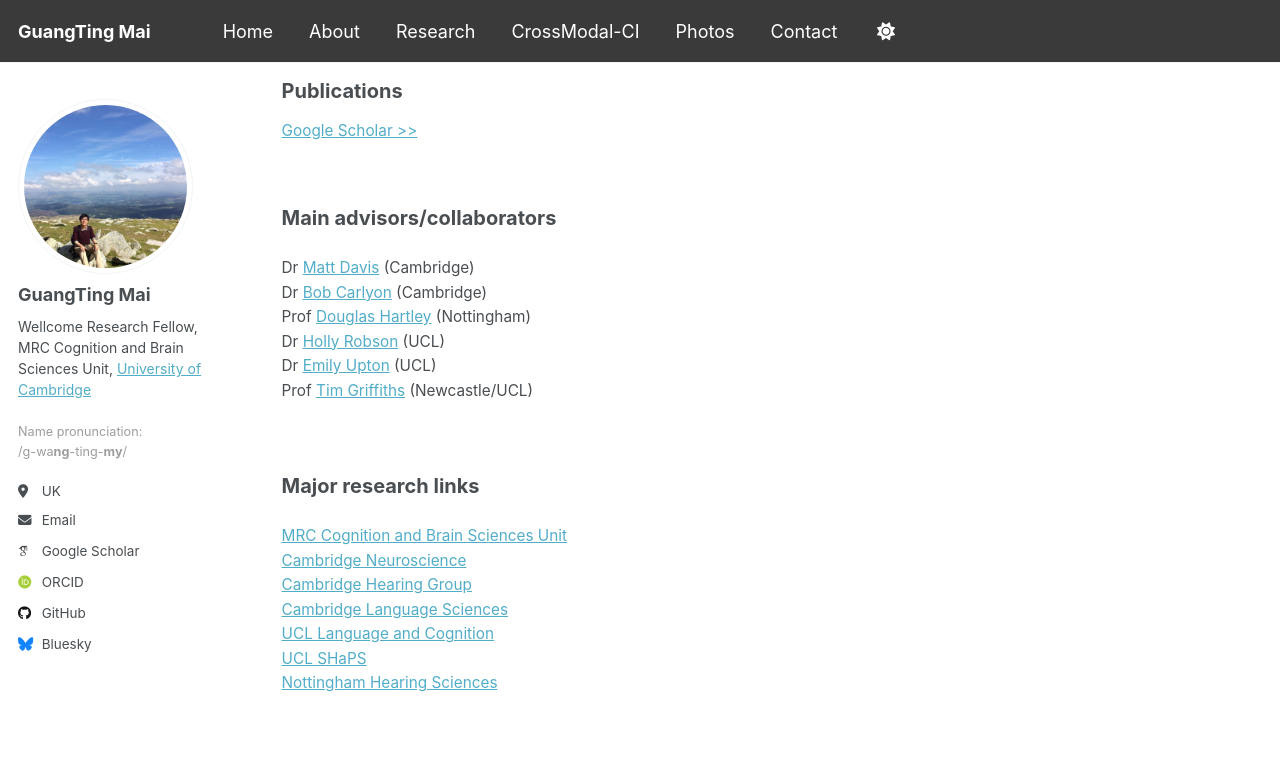
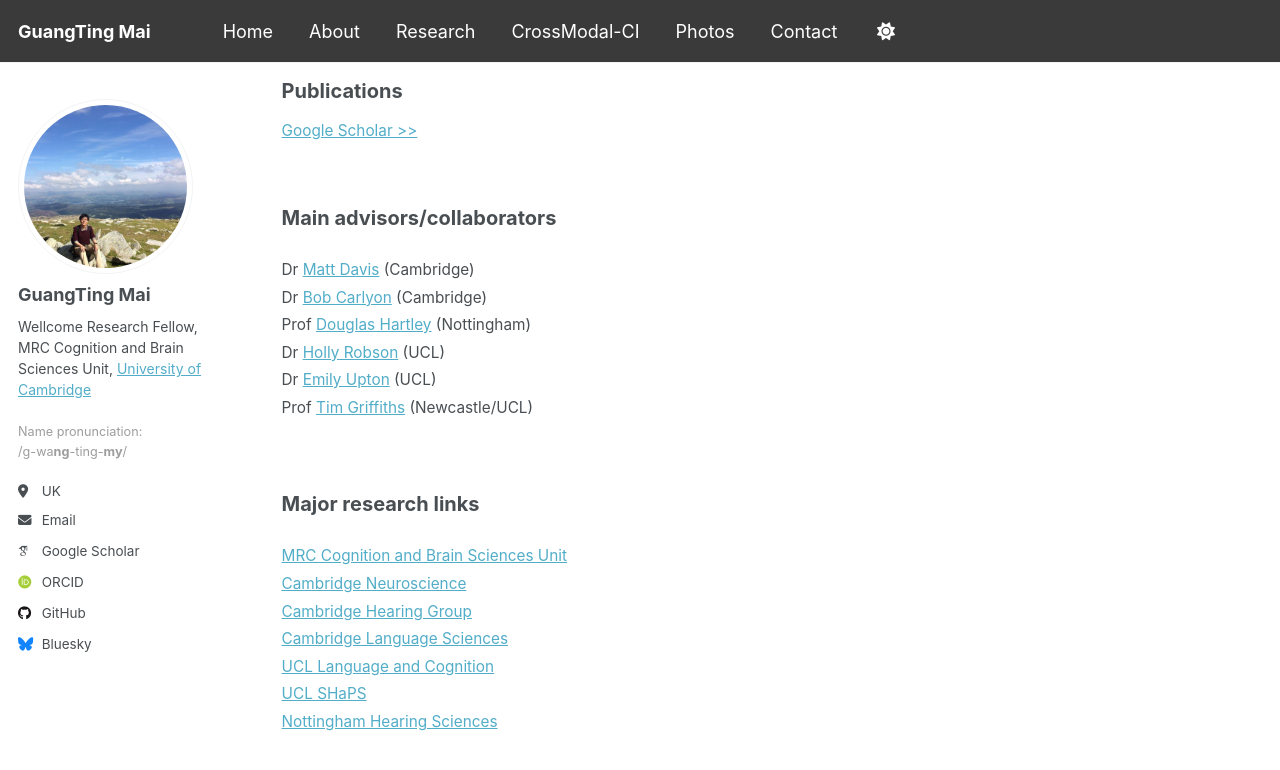
Before and after one commit to guangtingmai/guangtingmai.github.io, a Jekyll site: the page built from _pages/research.html, in a window 1280 px wide and 900 px high, scrolled down 692 px. Shown: the top 770 px of the window. Built offline with Jekyll 4.4.1, drawn with Linux system fonts in a browser that asks for light colours; some web fonts are replaced.

Commit message:
Update research.html

```diff
--- a/_pages/research.html
+++ b/_pages/research.html
@@ -31,28 +31,28 @@
   challenging.</span></p>
 <br>
 
-<p><span style="font-size: 15pt;line-height: 1.2;display: block;"><strong>Publications</strong></span></p>
+<p><span style="font-size: 15pt;line-height: 1.2;display: block;margin-bottom: 0.05vh"><strong>Publications</strong></span></p>
 <p><span style="font-size: 11.5pt;line-height: 0.6;display: block;"><a href="https://scholar.google.com/citations?user=bCQ03mIAAAAJ&hl=en">Google Scholar >></a></span></p>
 <br>
 
-<p><span style="font-size: 15pt;line-height: 1.45;display: block;margin-bottom: 0.18vh"><strong>Main advisors/collaborators</strong></span></p>
+<p><span style="font-size: 15pt;line-height: 1.45;display: block;margin-bottom: 0.05vh"><strong>Main advisors/collaborators</strong></span></p>
 <p>
-  <span style="font-size: 11.5pt;line-height: 1.6;display: block;">Dr <a href="https://www.mrc-cbu.cam.ac.uk/people/matt.davis/">Matt Davis</a> (Cambridge)</span>
-  <span style="font-size: 11.5pt;line-height: 1.6;display: block;">Dr <a href="https://www.mrc-cbu.cam.ac.uk/people/bob.carlyon/">Bob Carlyon</a> (Cambridge)</span>
-  <span style="font-size: 11.5pt;line-height: 1.6;display: block;">Prof <a href="https://www.nottingham.ac.uk/Medicine/people/douglas.hartley">Douglas Hartley</a> (Nottingham)</span>
-  <span style="font-size: 11.5pt;line-height: 1.6;display: block;">Dr <a href="https://profiles.ucl.ac.uk/82001-holly-robson">Holly Robson</a> (UCL)</span>
-  <span style="font-size: 11.5pt;line-height: 1.6;display: block;">Dr <a href="https://profiles.ucl.ac.uk/71137-emily-upton">Emily Upton</a> (UCL)</span>
-  <span style="font-size: 11.5pt;line-height: 1.6;display: block;">Prof <a href="https://www.ncl.ac.uk/medical-sciences/people/profile/timgriffiths.html">Tim Griffiths</a> (Newcastle/UCL)</span>
+  <span style="font-size: 11.5pt;line-height: 1.8;display: block;">Dr <a href="https://www.mrc-cbu.cam.ac.uk/people/matt.davis/">Matt Davis</a> (Cambridge)</span>
+  <span style="font-size: 11.5pt;line-height: 1.8;display: block;">Dr <a href="https://www.mrc-cbu.cam.ac.uk/people/bob.carlyon/">Bob Carlyon</a> (Cambridge)</span>
+  <span style="font-size: 11.5pt;line-height: 1.8;display: block;">Prof <a href="https://www.nottingham.ac.uk/Medicine/people/douglas.hartley">Douglas Hartley</a> (Nottingham)</span>
+  <span style="font-size: 11.5pt;line-height: 1.8;display: block;">Dr <a href="https://profiles.ucl.ac.uk/82001-holly-robson">Holly Robson</a> (UCL)</span>
+  <span style="font-size: 11.5pt;line-height: 1.8;display: block;">Dr <a href="https://profiles.ucl.ac.uk/71137-emily-upton">Emily Upton</a> (UCL)</span>
+  <span style="font-size: 11.5pt;line-height: 1.8;display: block;">Prof <a href="https://www.ncl.ac.uk/medical-sciences/people/profile/timgriffiths.html">Tim Griffiths</a> (Newcastle/UCL)</span>
 </p>
 <br>
 
-<p><span style="font-size: 15pt;line-height: 1.45;display: block;margin-bottom: 0.18vh"><strong>Major research links</strong></span></p>
+<p><span style="font-size: 15pt;line-height: 1.45;display: block;margin-bottom: 0.05vh"><strong>Major research links</strong></span></p>
 <p>
-  <span style="font-size: 11.5pt;line-height: 1.6;display: block;"><a href="https://www.mrc-cbu.cam.ac.uk/">MRC Cognition and Brain Sciences Unit</a></span>
-  <span style="font-size: 11.5pt;line-height: 1.6;display: block;"><a href="https://neuroscience.cam.ac.uk/">Cambridge Neuroscience</a></span>
-  <span style="font-size: 11.5pt;line-height: 1.6;display: block;"><a href="https://www.hearing-research.group.cam.ac.uk/">Cambridge Hearing Group</a></span>
-  <span style="font-size: 11.5pt;line-height: 1.6;display: block;"><a href="https://www.languagesciences.cam.ac.uk/">Cambridge Language Sciences</a></span>
-  <span style="font-size: 11.5pt;line-height: 1.6;display: block;"><a href="https://www.ucl.ac.uk/brain-sciences/pals/research/language-and-cognition">UCL Language and Cognition</a></span>
-  <span style="font-size: 11.5pt;line-height: 1.6;display: block;"><a href="https://www.ucl.ac.uk/brain-sciences/pals/research/speech-hearing-and-phonetic-sciences">UCL SHaPS</a></span>
-  <span style="font-size: 11.5pt;line-height: 1.6;display: block;"><a href="https://nottinghambrc.nihr.ac.uk/research/hearing/">Nottingham Hearing Sciences</a></span>
+  <span style="font-size: 11.5pt;line-height: 1.8;display: block;"><a href="https://www.mrc-cbu.cam.ac.uk/">MRC Cognition and Brain Sciences Unit</a></span>
+  <span style="font-size: 11.5pt;line-height: 1.8;display: block;"><a href="https://neuroscience.cam.ac.uk/">Cambridge Neuroscience</a></span>
+  <span style="font-size: 11.5pt;line-height: 1.8;display: block;"><a href="https://www.hearing-research.group.cam.ac.uk/">Cambridge Hearing Group</a></span>
+  <span style="font-size: 11.5pt;line-height: 1.8;display: block;"><a href="https://www.languagesciences.cam.ac.uk/">Cambridge Language Sciences</a></span>
+  <span style="font-size: 11.5pt;line-height: 1.8;display: block;"><a href="https://www.ucl.ac.uk/brain-sciences/pals/research/language-and-cognition">UCL Language and Cognition</a></span>
+  <span style="font-size: 11.5pt;line-height: 1.8;display: block;"><a href="https://www.ucl.ac.uk/brain-sciences/pals/research/speech-hearing-and-phonetic-sciences">UCL SHaPS</a></span>
+  <span style="font-size: 11.5pt;line-height: 1.8;display: block;"><a href="https://nottinghambrc.nihr.ac.uk/research/hearing/">Nottingham Hearing Sciences</a></span>
 </p>
```
